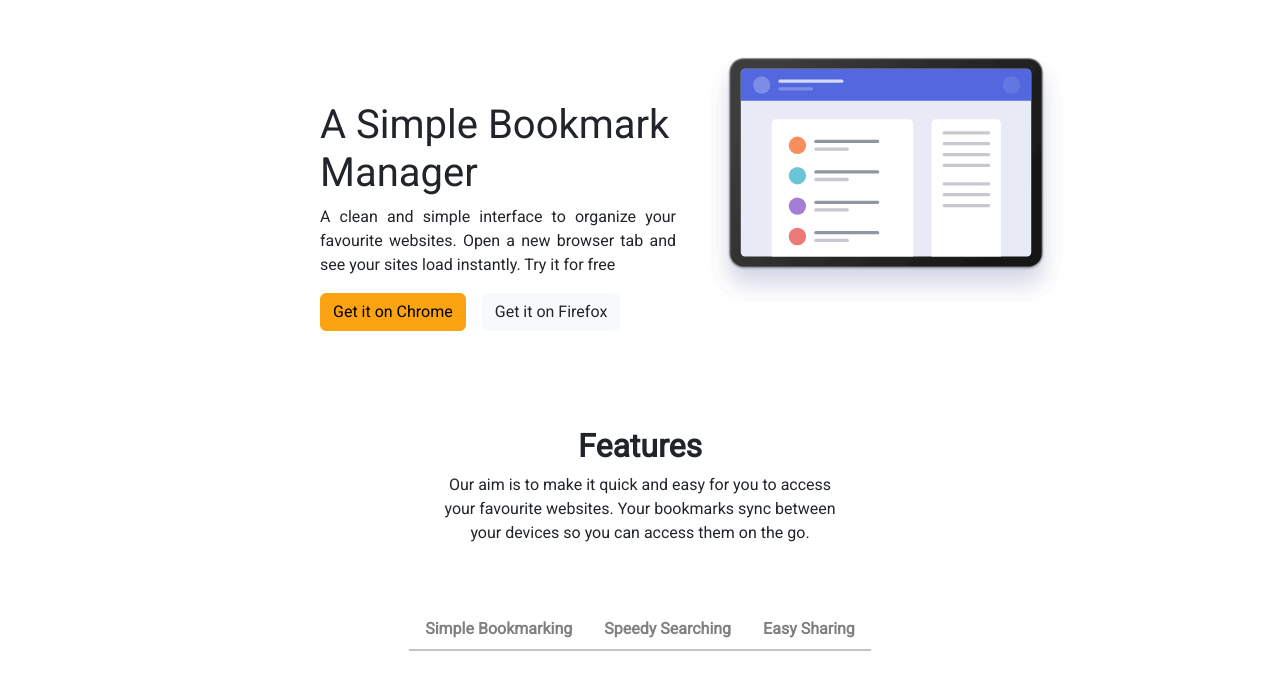
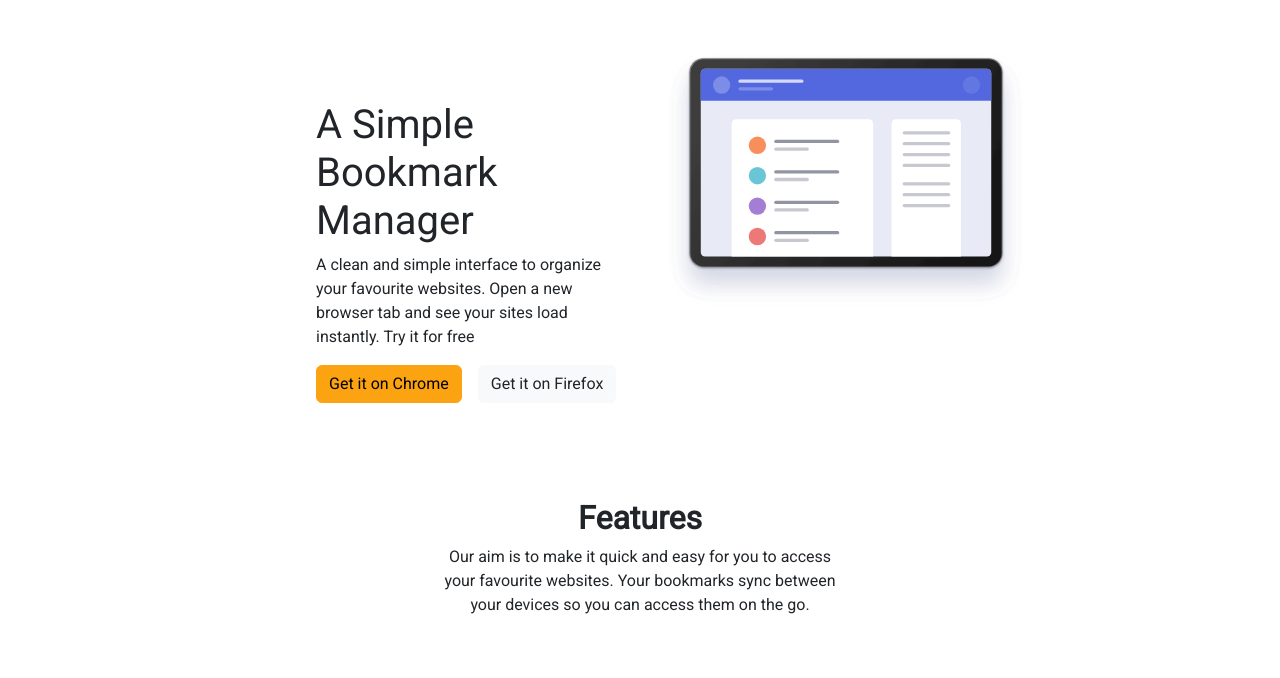
Before and after one commit to serge-svg/ITAcademy-sprint2, a website: page index.html in a window 1280 px wide. Shown: the part 51-729 px from the top of the page. Drawn offline with nearby package versions, Linux system fonts and the light colour scheme.

Commit message:
Added flex-wrap-reverse in main section

```diff
--- a/index.html
+++ b/index.html
@@ -41,11 +41,11 @@
   </header>
 
   <main class="container-md">
-    <div class="row d-flex mt-5">
+    <div class="row d-flex mt-5 d-flex flex-wrap-reverse">
       <div class="col-md-2"></div>
-      <div class="col-md-4 mx-2 mt-5 ms-5">
+      <div class="col-md-4 mx-2 mt-5 ps-5 px-3">
         <h1>A Simple Bookmark Manager</h1>
-        <p style="text-align: justify;" me-5>
+        <p >
           A clean and simple interface to organize your favourite websites.
           Open a new browser tab and see your sites load instantly. Try it
           for free
```
